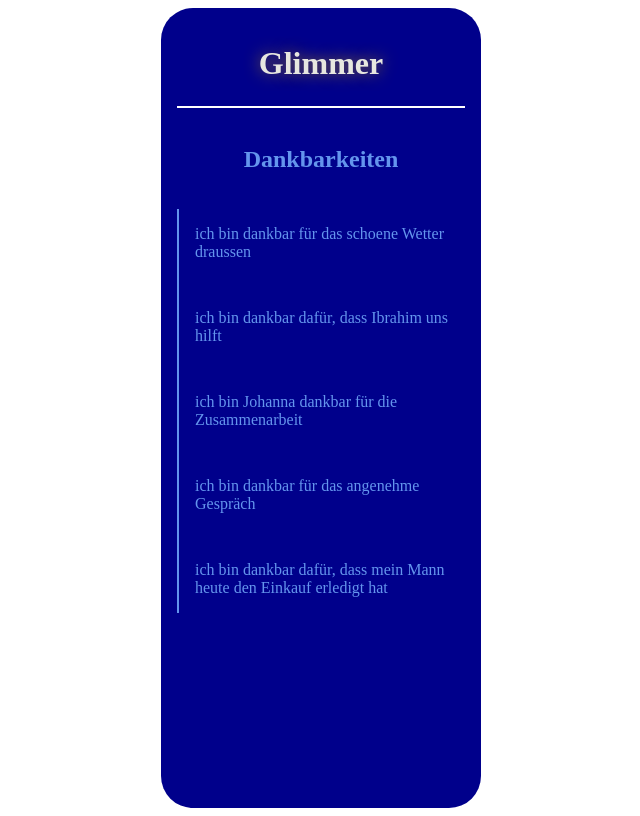
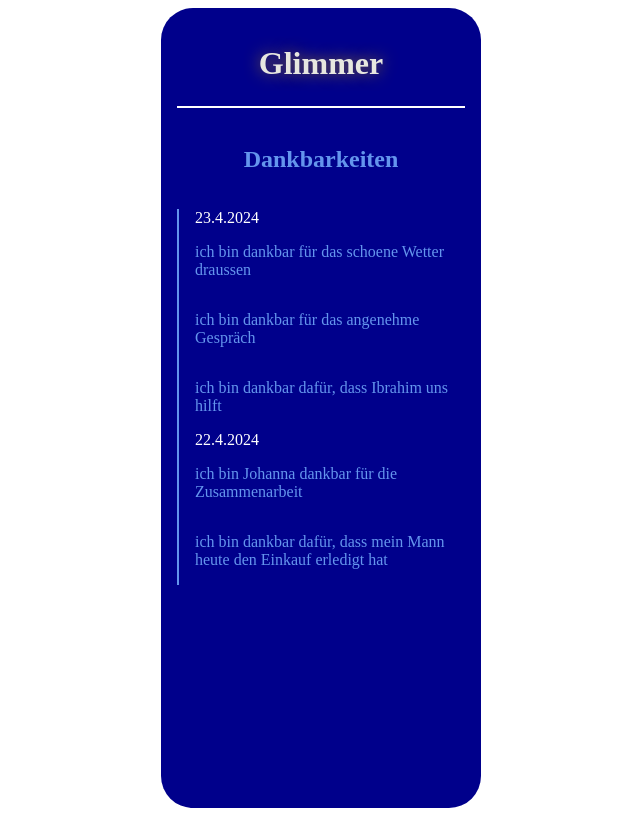
Before and after one commit to FlausenImKopf/glimmer, a Vue app: page /danktimeline in a window 1280 px wide. Shown: the whole page, without its empty margins (319-959 px from the left). Built offline with nearby package versions, Linux system fonts and the light colour scheme.

Commit message:
issue 17 added sorted view

```diff
--- a/src/components/DankListRow.vue
+++ /dev/null
@@ -1,11 +0,0 @@
-<template>
-  <p>{{ dank.message }}</p>
-</template>
-
-<script>
-export default {
-  props: {
-    dank: Object
-  }
-}
-</script>
--- /dev/null
+++ b/src/components/TimeLineRow.vue
@@ -0,0 +1,17 @@
+<template>
+  <p>{{ note.message }}</p>
+</template>
+
+<script>
+export default {
+  props: {
+    note: Object
+  }
+}
+</script>
+
+<style scoped>
+p {
+  margin: 0;
+}
+</style>
--- a/src/views/DankTimeLineView.vue
+++ b/src/views/DankTimeLineView.vue
@@ -2,13 +2,21 @@
   <article class="danklist">
     <h2>Dankbarkeiten</h2>
     <section class="list">
-      <DankListRow class="danklist" v-for="dank in dankbarkeiten" :key="dank.id" :dank="dank" />
+      <section v-for="(dankbarkeitenEinesTages, datum) in getDankbarkeiten()" :key="datum">
+        <label class="datum">{{ datum }}</label>
+        <DankListRow
+          class="danklist"
+          v-for="dank in dankbarkeitenEinesTages"
+          :key="dank.id"
+          :note="dank"
+        />
+      </section>
     </section>
   </article>
 </template>
 
 <script>
-import DankListRow from '../components/DankListRow.vue'
+import DankListRow from '../components/TimeLineRow.vue'
 export default {
   components: {
     DankListRow
@@ -19,34 +27,67 @@ export default {
         {
           id: 1,
           message: 'ich bin dankbar für das schoene Wetter draussen',
-          datum: new Date(2024, 12, 23, 12, 58)
+          datum: new Date(2024, 4, 23, 12, 58)
         },
         {
           id: 2,
           message: 'ich bin dankbar dafür, dass Ibrahim uns hilft',
-          datum: new Date(2024, 12, 23, 10, 58)
+          datum: new Date(2024, 4, 23, 10, 58)
         },
         {
           id: 3,
           message: 'ich bin Johanna dankbar für die Zusammenarbeit',
-          datum: new Date(2024, 12, 22, 12, 58)
+          datum: new Date(2024, 4, 22, 12, 58)
         },
         {
           id: 4,
           message: 'ich bin dankbar für das angenehme Gespräch',
-          datum: new Date(2024, 12, 23, 11, 58)
+          datum: new Date(2024, 4, 23, 11, 58)
         },
         {
           id: 5,
           message: 'ich bin dankbar dafür, dass mein Mann heute den Einkauf erledigt hat',
-          datum: new Date(2024, 12, 22, 11, 58)
+          datum: new Date(2024, 4, 22, 11, 58)
         }
       ]
+      // dankbarkeitenMitDatum: {
+      //   '1.1.24': [
+      //     {
+      //       id: 4,
+      //       message: 'ich bin dankbar für das angenehme Gespräch',
+      //       datum: new Date(2024, 4, 23, 11, 58)
+      //     }
+      //   ]
+      // }
+    }
+  },
+  methods: {
+    getDankbarkeiten() {
+      return this.splitSortedDankbarkeiten(this.sortDankbarkeitenForDate(this.dankbarkeiten))
+    },
+    sortDankbarkeitenForDate() {
+      return this.dankbarkeiten.sort(
+        (dank1, dank2) => dank2.datum.getTime() - dank1.datum.getTime()
+      )
+    },
+    splitSortedDankbarkeiten(dankbarkeiten) {
+      let result = {}
+      result[this.getDateWithoutTime(this.dankbarkeiten[0].datum)] = [dankbarkeiten[0]]
+
+      for (let i = 1; i < dankbarkeiten.length; i++) {
+        let dateWithoutTime = this.getDateWithoutTime(this.dankbarkeiten[i].datum)
+        if (Object.keys(result).includes(dateWithoutTime)) {
+          result[dateWithoutTime].push(dankbarkeiten[i])
+        } else {
+          result[dateWithoutTime] = [dankbarkeiten[i]]
+        }
+      }
+      return result
+    },
+    getDateWithoutTime(date) {
+      return date.getDate() + '.' + date.getMonth() + '.' + date.getFullYear()
     }
   }
-  // created() {
-  //   this.dankbarkeiten[0].datum = new Date(2024, 12, 23, 12, 58)
-  // }
 }
 </script>
 <style scoped>
@@ -56,8 +97,14 @@ h2 {
 }
 .danklist {
   color: Cornflowerblue;
+  padding-top: none;
+  padding-bottom: none;
 }
 .list {
   border-left: 2px Cornflowerblue solid;
 }
+.datum {
+  color: white;
+  padding-left: 1rem;
+}
 </style>
```
